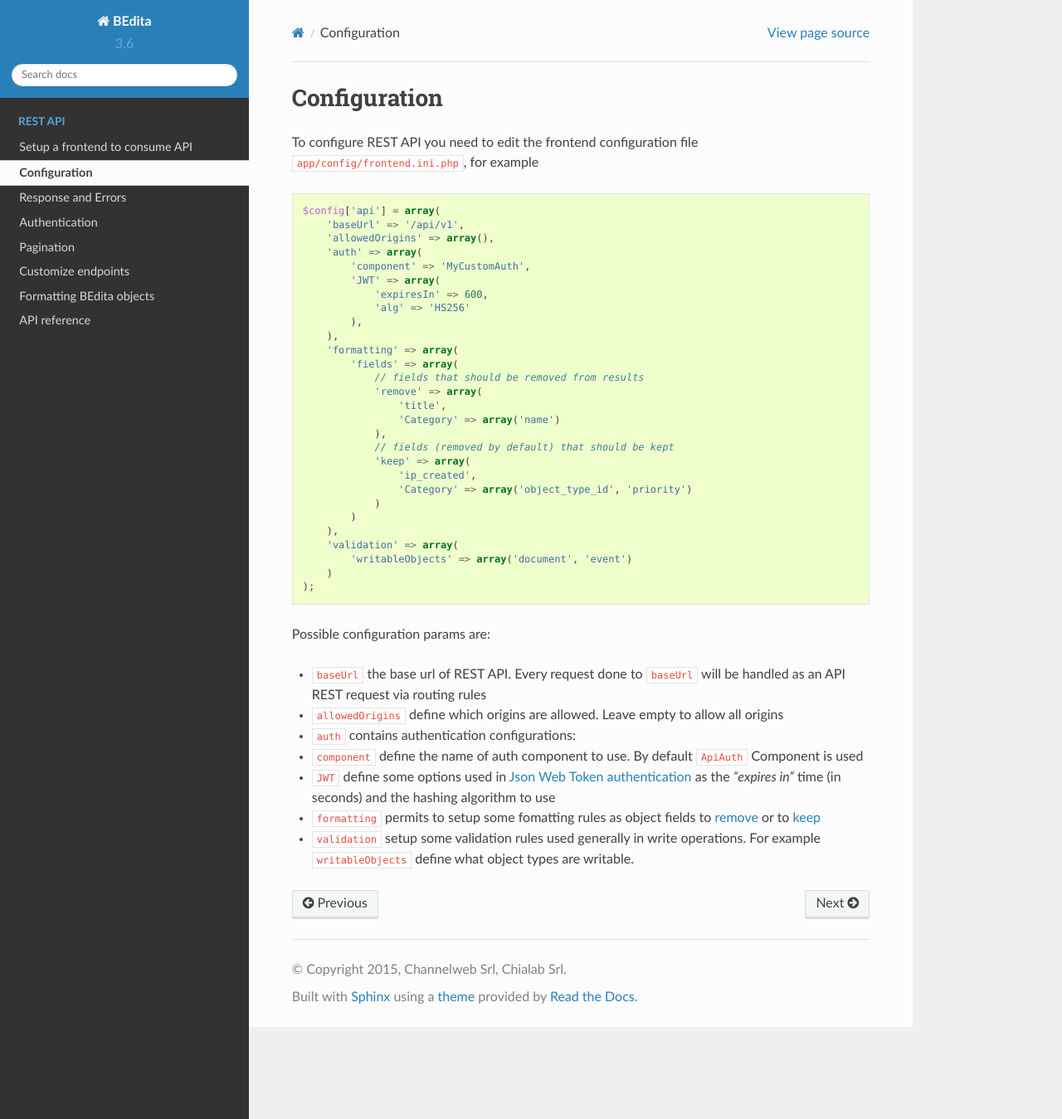
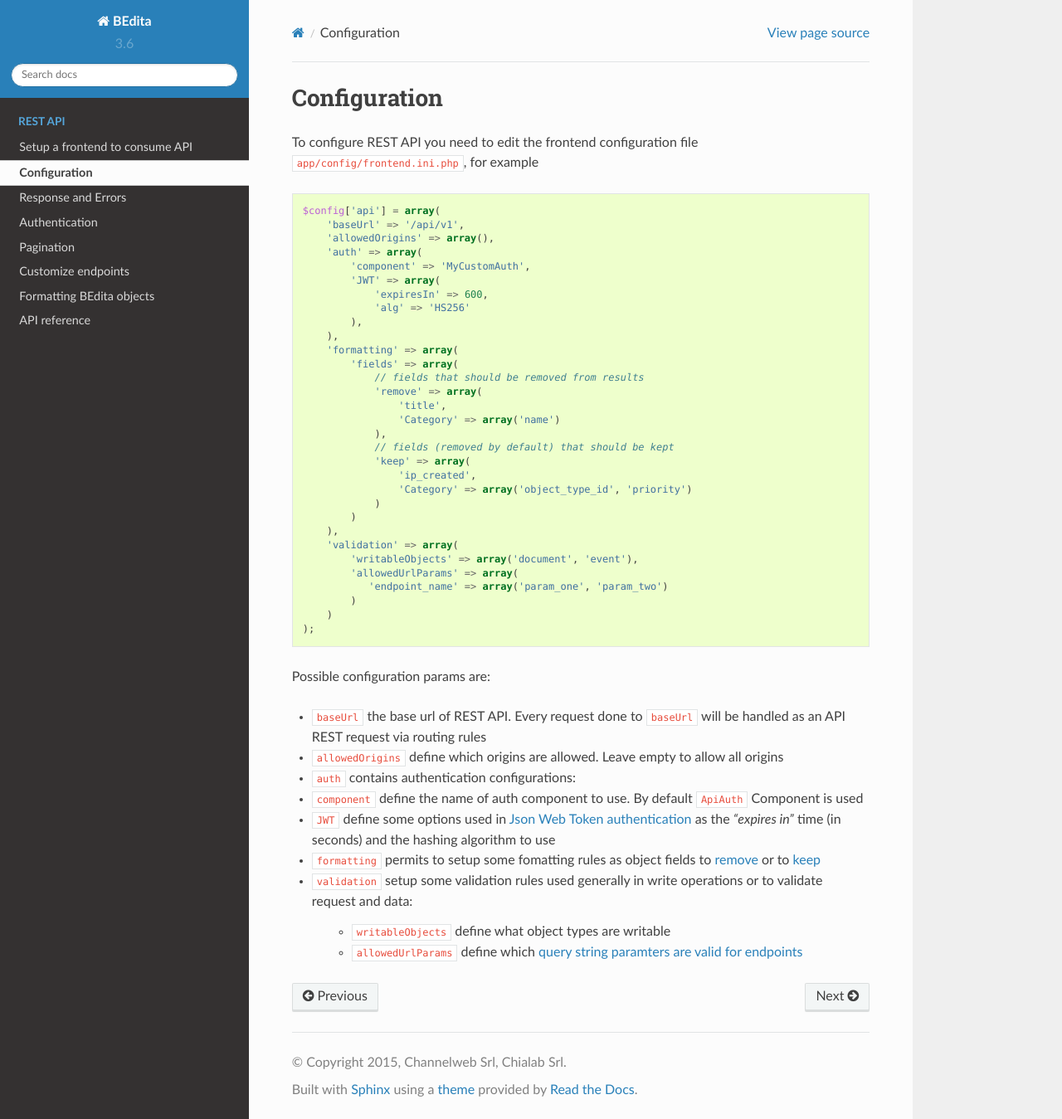
Before and after one commit to bedita/docs, a Sphinx documentation site: the page built from source/configuration.rst, in a window 1280 px wide and 1349 px high. Shown: the whole window at 83% size. Built offline with Sphinx 7.4.7 and the Read the Docs theme 2.0.0, drawn with Linux system fonts in a browser that asks for light colours.

Commit message:
allowedUrlParams in configuration

```diff
--- a/source/configuration.rst
+++ b/source/configuration.rst
@@ -31,7 +31,10 @@ To configure REST API you need to edit the frontend configuration file
             )
         ),
         'validation' => array(
-            'writableObjects' => array('document', 'event')
+            'writableObjects' => array('document', 'event'),
+            'allowedUrlParams' => array(
+               'endpoint_name' => array('param_one', 'param_two')
+            )
         )
     );
 
@@ -49,5 +52,7 @@ Possible configuration params are:
 -  ``formatting`` permits to setup some fomatting rules as object fields to
    :ref:`remove <formatting-remove-fields>` or to :ref:`keep <formatting-keep-fields>`
 -  ``validation`` setup some validation rules used generally in write
-   operations. For example ``writableObjects`` define what object types
-   are writable.
+   operations or to validate request and data:
+
+      - ``writableObjects`` define what object types are writable
+      - ``allowedUrlParams`` define which :ref:`query string paramters are valid for endpoints <configure-allowed-query-string-conf>`
--- a/source/customize_endpoints.rst
+++ b/source/customize_endpoints.rst
@@ -127,6 +127,8 @@ those allowed. If validation fails the response return a :http:statuscode:`400`
 
 To validate your own query string parameters there are two ways. Directly in ``ApiController`` or via configuration.
 
+.. _configure-allowed-query-string-controller:
+
 Configure allowed query string parameter in ``ApiController``
 ~~~~~~~~~~~~~~~~~~~~~~~~~~~~~~~~~~~~~~~~~~~~~~~~~~~~~~~~~~~~~
 
@@ -160,10 +162,12 @@ in the array keys. It will be considered as a special word used as *group name*
         'endpoint_two' => array('_paramGroup', 'param_three')
     );
 
+.. _configure-allowed-query-string-conf:
+
 Configure allowed query string parameter in configuration file
 ~~~~~~~~~~~~~~~~~~~~~~~~~~~~~~~~~~~~~~~~~~~~~~~~~~~~~~~~~~~~~~
 
-Using the same convention seen above you can customize the allowed query string editing ``app/config/frontend.ini.php``
+Using the same convention seen :ref:`above <configure-allowed-query-string-controller>` you can customize the allowed query string editing ``app/config/frontend.ini.php``
 or ``app/config/frontend.cfg.php``
 
 .. code-block:: php
```
